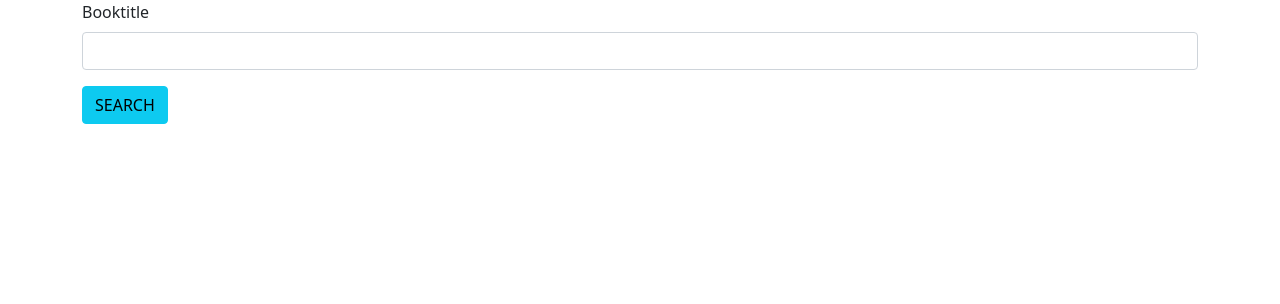
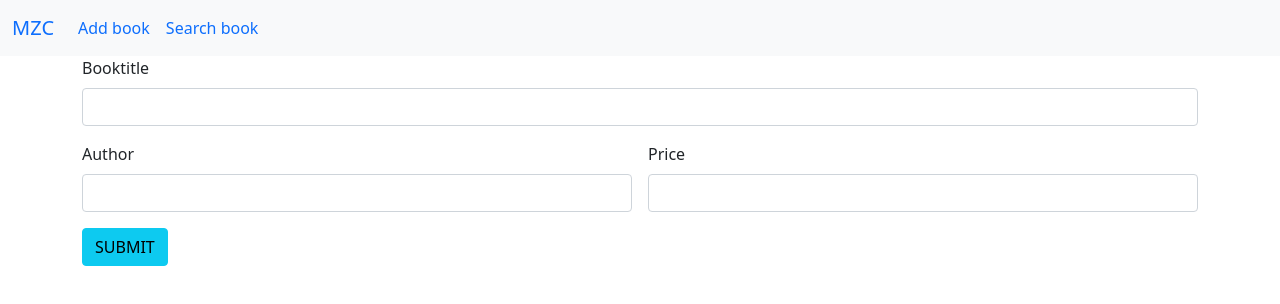
Before and after one commit to Seenusneha4/booksreact, a React (Create React App) app: page / in a window 1280 px wide. Shown: the top 304 px of the page. Built offline with nearby package versions, Linux system fonts and the light colour scheme.

Commit message:
searchbookcompleted

```diff
--- a/src/App.js
+++ b/src/App.js
@@ -4,12 +4,20 @@
 import 'bootstrap/dist/js/bootstrap.bundle.min.js'
 import Addbook from './Components/Addbook';
 import Searchbook from './Components/Searchbook';
+import { BrowserRouter, Route, Routes } from 'react-router-dom';
 
 function App() {
   return (
     <div>
+      <BrowserRouter>
+      <Routes>
+      <Route path="/" exact element={<Addbook/>}/>
+      <Route path="/search" exact element={<Searchbook/>}/>
 
-      <Searchbook/>
+      </Routes>
+
+      </BrowserRouter>
+
     </div>
   );
 }
--- a/src/Components/Addbook.js
+++ b/src/Components/Addbook.js
@@ -1,8 +1,10 @@
 import React from 'react'
+import Header from './Header'
 
 const Addbook = () => {
   return (
     <div>
+        <Header/>
 <div className="container">
     <div className="row">
         <div className="col col-12 col-sm-12 col-md-12 col-lg-12 col-xl-12 col-xxl-12">
--- a/src/Components/Header.js
+++ b/src/Components/Header.js
@@ -0,0 +1,32 @@
+import React from 'react'
+import { Link } from 'react-router-dom'
+
+const Header = () => {
+  return (
+    <div>
+<nav className="navbar navbar-expand-lg bg-light">
+  <div className="container-fluid">
+    <Link to="/" className="navbar-brand" >MZC</Link>
+    <button className="navbar-toggler" type="button" data-bs-toggle="collapse" data-bs-target="#navbarNav" aria-controls="navbarNav" aria-expanded="false" aria-label="Toggle navigation">
+      <span className="navbar-toggler-icon"></span>
+    </button>
+    <div className="collapse navbar-collapse" id="navbarNav">
+      <ul className="navbar-nav">
+        <li className="nav-item">
+          <Link className="nav-link active" to="/">Add book</Link>
+        </li>
+        <li className="nav-item">
+          <Link  className="nav-link" to="/search">Search book</Link>
+        </li>
+
+      </ul>
+    </div>
+  </div>
+</nav>
+
+
+    </div>
+  )
+}
+
+export default Header
--- a/src/Components/Searchbook.js
+++ b/src/Components/Searchbook.js
@@ -1,8 +1,10 @@
 import React from 'react'
+import Header from './Header'
 
 const Searchbook = () => {
   return (
     <div>
+        <Header/>
 <div className="container">
     <div className="row">
         <div className="col col-12 col-sm-12 col-md-12 col-lg-12 col-xl-12 col-xxl-12">
```
